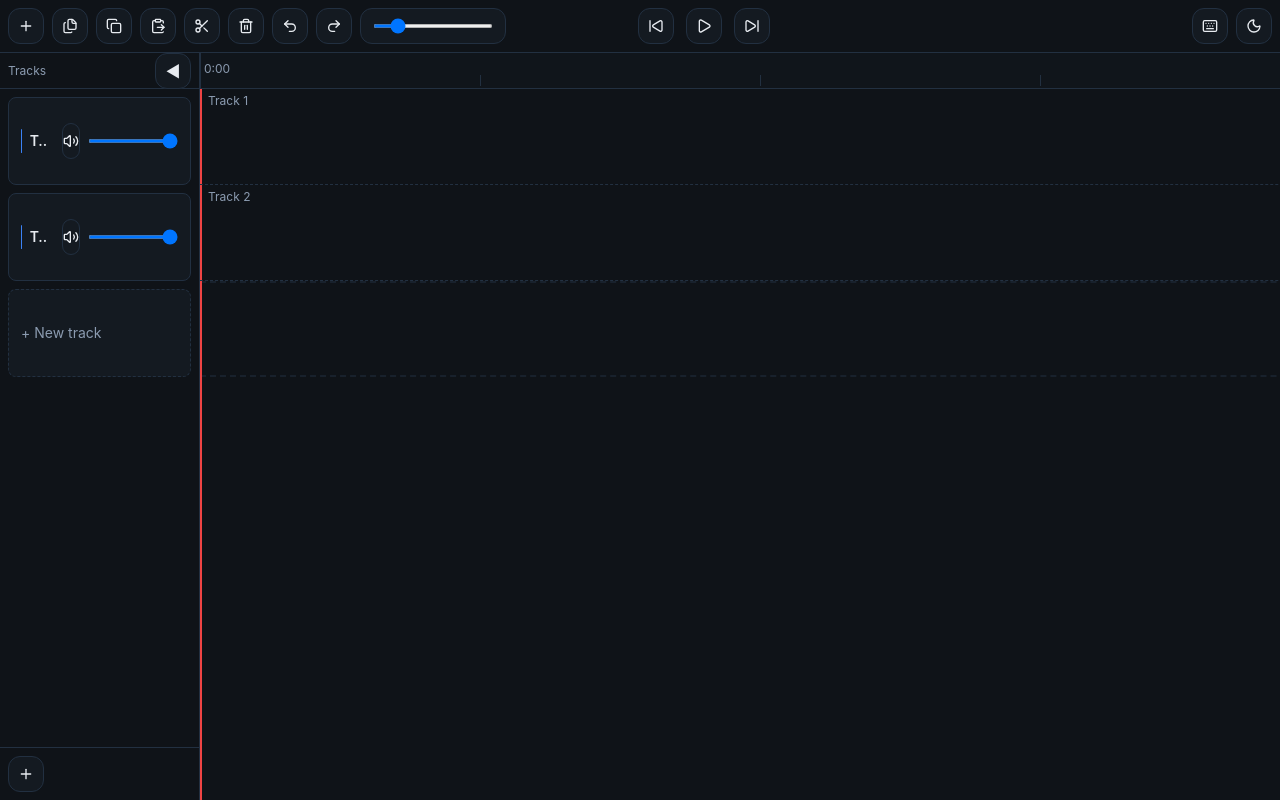
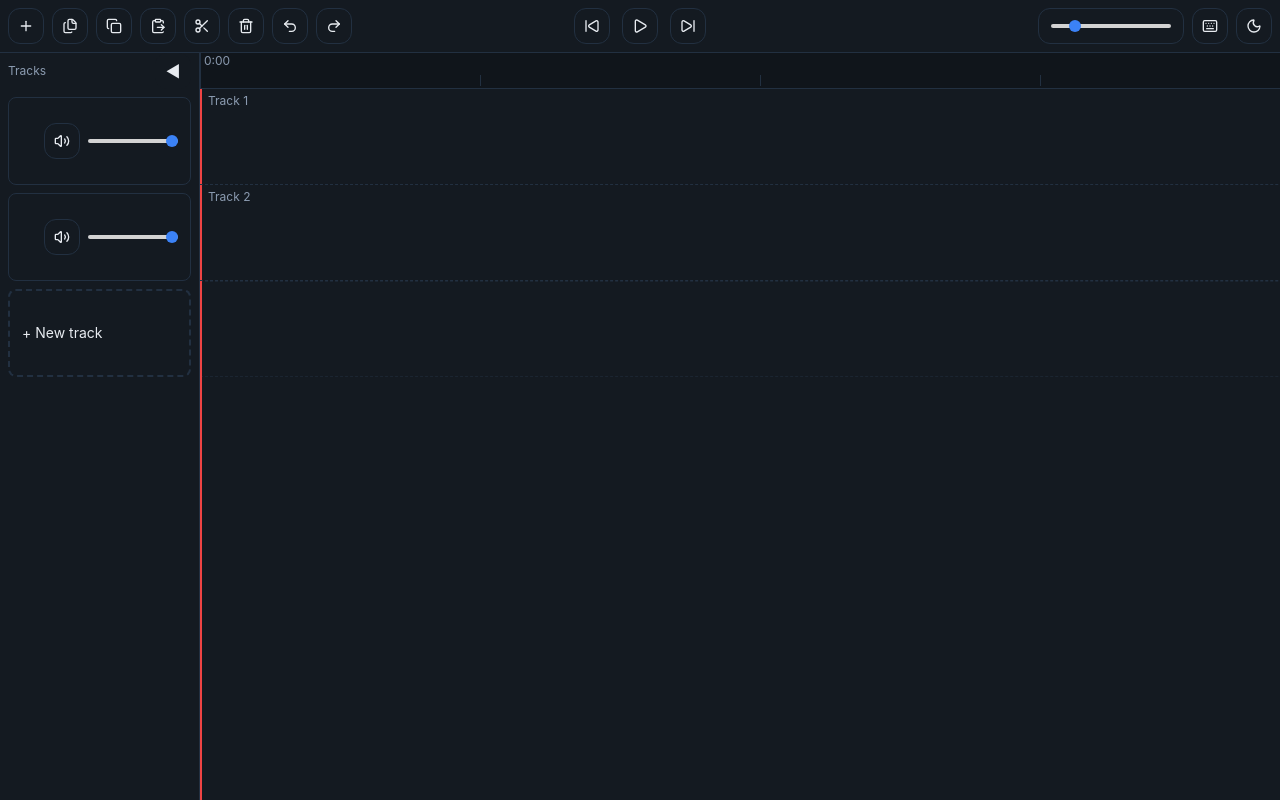
Before and after one commit to ZachRodgers/audio-editor-web, a React (Vite) app: page / in a window 1280 px wide. Shown: the top 800 px of the page. Built offline with nearby package versions, Linux system fonts and the light colour scheme.

Commit message:
CSS Fixes

```diff
--- a/src/components/IconButton.tsx
+++ b/src/components/IconButton.tsx
@@ -11,7 +11,6 @@ export const IconButton = forwardRef<HTMLButtonElement, Props>(function IconButt
     <button
       ref={ref}
       className={`iconbtn inline-flex items-center justify-center w-9 h-9 rounded-xl border ${className ?? ''}`}
-      style={{ background: 'var(--panel2)', borderColor: 'var(--border)' }}
       title={title}
       {...rest}
     >
--- a/src/components/Sidebar.tsx
+++ b/src/components/Sidebar.tsx
@@ -1,9 +1,6 @@
 import { useStore } from "../state/store";
-import { Volume2, Volume1, Volume, VolumeX, Plus } from "lucide-react";
+import { Volume2, Volume1, Volume, VolumeX } from "lucide-react";
 import { IconButton } from "./IconButton";
-
-const TRACK_HEIGHT = 96;
-const RULER_HEIGHT = 36; // matches approximate .ruler h-9
 
 function volIconName(g: number) {
     if (g <= 0) return VolumeX;
@@ -22,28 +19,23 @@ export function Sidebar() {
     const keyframeActive = useStore(s => !!s.keyframeClipId);
 
     return (
-        <aside className={`${sidebarCollapsed ? 'w-0 border-r-0' : ''} flex flex-col`} style={{ width: sidebarCollapsed ? 0 : 200, background: "var(--panel)", borderRight: `1px solid var(--border)`, opacity: keyframeActive ? 0.3 : 1, pointerEvents: keyframeActive ? 'none' : 'auto' }}>
-            <div className="side-top flex items-center justify-between px-2 border-b" style={{ borderColor: "var(--border)", height: RULER_HEIGHT }}>
-                <span className="text-xs" style={{ color: "var(--muted)" }}>Tracks</span>
+        <aside className={`${sidebarCollapsed ? 'w-0 border-r-0' : ''} sidebar-root flex flex-col`} style={{ width: sidebarCollapsed ? 0 : 200, opacity: keyframeActive ? 0.3 : 1, pointerEvents: keyframeActive ? 'none' : 'auto' }}>
+            <div className="side-top flex items-center justify-between px-2 border-b">
+                <span className="text-xs muted">Tracks</span>
                 <IconButton title="Collapse sidebar" onClick={toggleSidebar}>◀</IconButton>
             </div>
             <div className="trackList p-2 overflow-auto flex-1 flex flex-col gap-2">
                 {tracks.map((t) => {
                     const VolIcon = volIconName(t.muted ? 0 : t.gain);
                     return (
-                        <div key={t.id} className="trackRow flex items-center gap-2 rounded-xl p-2 border" style={{ background: "var(--panel2)", borderColor: "var(--border)", height: TRACK_HEIGHT - 8 }}>
-                            <div className="stripe w-1 h-6 rounded" style={{ background: "var(--hi)" }} />
-                            <div className="tname font-semibold text-sm truncate" style={{ width: 90 }}>{t.name}</div>
+                        <div key={t.id} className="trackRow trackRowHeight flex items-center gap-2 rounded-xl p-2 border overflow-visible">
                             <div className="flex-1" />
                             <IconButton title={t.muted ? 'Unmute' : 'Mute'} onClick={() => toggleMute(t.id)}><VolIcon className="w-4 h-4" /></IconButton>
                             <input className="range" title="Track volume" type="range" min="0" max="1" step="0.01" value={t.gain} onChange={(e) => setTrackGain(t.id, parseFloat((e.target as HTMLInputElement).value))} />
                         </div>
                     );
                 })}
-                <button onClick={addTrack} className="trackRow addRow border-dashed border rounded-xl p-2 text-left text-sm" style={{ borderColor: "var(--border)", color: "var(--muted)", height: TRACK_HEIGHT - 8 }}>+ New track</button>
-            </div>
-            <div className="side-bottom p-2 border-t flex gap-2 justify-between" style={{ borderColor: "var(--border)" }}>
-                <IconButton title="Add track" onClick={addTrack}><Plus className="w-4 h-4" /></IconButton>
+                <button onClick={addTrack} className="trackRow addRow trackRowHeight border-dashed border rounded-xl p-2 text-left text-sm">+ New track</button>
             </div>
         </aside>
     );
--- a/src/components/Toasts.tsx
+++ b/src/components/Toasts.tsx
@@ -2,9 +2,9 @@ export type Toast = { id: number; text: string; err?: boolean };
 
 export function Toasts({ items }: { items: Toast[] }) {
     return (
-        <div className="toasts fixed right-3 top-3 flex flex-col gap-2" style={{ zIndex: 50 }}>
+        <div className="toasts fixed right-3 top-3 flex flex-col gap-2">
             {items.map(t => (
-                <div key={t.id} className="toast text-xs px-3 py-2 rounded-xl border shadow" style={{ background: "var(--panel2)", color: "var(--text)", borderColor: t.err ? "var(--warn)" : "var(--border)" }}>{t.text}</div>
+                <div key={t.id} className={`toast ${t.err ? 'error' : ''} text-xs px-3 py-2 rounded-xl border shadow`}>{t.text}</div>
             ))}
         </div>
     );
--- a/src/components/Toolbar.tsx
+++ b/src/components/Toolbar.tsx
@@ -14,10 +14,10 @@ export function Toolbar({ isDark, onToggleTheme }: { isDark: boolean; onToggleTh
 
   return (
     <>
-      <div className="toolbar sticky top-0 z-10 flex items-center gap-3 p-2 border-b" style={{ background: "var(--panel)", borderColor: "var(--border)" }}>
+      <div className="toolbar sticky top-0 z-10 flex items-center gap-3 p-2 border-b">
         {/* Left group: AddMedia(+), Duplicate, Copy, Paste, Split, Delete, Undo, Redo, Zoom */}
         <div className={`flex items-center gap-2 flex-1 ${keyframeActive ? 'opacity-30 pointer-events-none' : ''}`}>
-          <label className="iconbtn inline-flex items-center justify-center w-9 h-9 rounded-xl border" title="Add media" style={{ background: "var(--panel2)", borderColor: "var(--border)" }}>
+          <label className="iconbtn inline-flex items-center justify-center w-9 h-9 rounded-xl border" title="Add media">
             <input className="hidden" accept="audio/*" multiple type="file" onChange={async (e) => {
               const files = Array.from(e.target.files || []);
               if (!files.length) return;
@@ -43,12 +43,9 @@ export function Toolbar({ isDark, onToggleTheme }: { isDark: boolean; onToggleTh
           <IconButton title="Copy" onClick={() => { const s = useStore.getState(); if (s.selectedClipId) s.copyClip(s.selectedClipId); }}><Copy className="w-4 h-4" /></IconButton>
           <IconButton title="Paste" onClick={() => { const s = useStore.getState(); let idx = 0; if (s.selectedClipId) { const ti = s.tracks.findIndex(t => t.clips.some(c => c.id === s.selectedClipId)); if (ti >= 0) idx = ti; } if (s.clipboard) s.pasteAt(s.transport.time, idx); }}><ClipboardPaste className="w-4 h-4" /></IconButton>
           <IconButton title="Split at playhead" onClick={() => { const s = useStore.getState(); if (s.selectedClipId) s.splitClip(s.selectedClipId, s.transport.time); else s.splitAllAt(s.transport.time); }}><Scissors className="w-4 h-4" /></IconButton>
-          <IconButton title="Delete" onClick={() => { const s = useStore.getState(); if (s.selectedClipId) s.deleteClip(s.selectedClipId); else { const host = document.createElement('div'); host.className = 'modal'; host.innerHTML = `<div class=\"dialog\"><header class=\"flex items-center gap-2 p-2 border-b\" style=\"border-color: var(--border)\"><div class=\"title\">Clear all clips?</div></header><div class=\"content p-3\">This will remove all clips from all tracks.</div><footer class=\"flex gap-2 justify-end p-2 border-t\" style=\"border-color: var(--border)\"><button id=\"no\" class=\"btn\">No</button><button id=\"yes\" class=\"btn\">Yes</button></footer></div>`; document.body.appendChild(host); host.querySelector('#no')?.addEventListener('click', () => { document.body.removeChild(host); }); host.querySelector('#yes')?.addEventListener('click', () => { useStore.setState(st => ({ tracks: st.tracks.map(t => ({ ...t, clips: [] })), selectedClipId: null } as any)); document.body.removeChild(host); }); } }}><Trash2 className="w-4 h-4" /></IconButton>
+          <IconButton title="Delete" onClick={() => { const s = useStore.getState(); if (s.selectedClipId) s.deleteClip(s.selectedClipId); else { const host = document.createElement('div'); host.className = 'modal'; host.innerHTML = `<div class=\"dialog\"><header class=\"flex items-center gap-2 p-2 border-b\"><div class=\"title\">Clear all clips?</div></header><div class=\"content p-3\">This will remove all clips from all tracks.</div><footer class=\"flex gap-2 justify-end p-2 border-t\"><button id=\"no\" class=\"btn\">No</button><button id=\"yes\" class=\"btn\">Yes</button></footer></div>`; document.body.appendChild(host); host.querySelector('#no')?.addEventListener('click', () => { document.body.removeChild(host); }); host.querySelector('#yes')?.addEventListener('click', () => { useStore.setState(st => ({ tracks: st.tracks.map(t => ({ ...t, clips: [] })), selectedClipId: null } as any)); document.body.removeChild(host); }); } }}><Trash2 className="w-4 h-4" /></IconButton>
           <IconButton title="Undo" onClick={() => useStore.getState().undo()}><Undo2 className="w-4 h-4" /></IconButton>
           <IconButton title="Redo" onClick={() => useStore.getState().redo()}><Redo2 className="w-4 h-4" /></IconButton>
-          <div className="iconbtn h-9 px-3 rounded-xl border flex items-center" style={{ background: "var(--panel2)", borderColor: "var(--border)" }}>
-            <input aria-label="Zoom" className="range" type="range" min={50} max={600} value={pxPerSecond} onChange={(e) => setZoom(parseInt((e.target as HTMLInputElement).value))} />
-          </div>
         </div>
 
         {/* Center group: Skip to start, Play/Pause, Next clip start */}
@@ -60,8 +57,12 @@ export function Toolbar({ isDark, onToggleTheme }: { isDark: boolean; onToggleTh
 
         {/* Right group: Keyboard, Theme */}
         <div className="flex items-center gap-2 flex-1 justify-end">
+          <div className="iconbtn h-9 px-3 rounded-xl border flex items-center">
+            <input aria-label="Zoom" className="range" type="range" min={50} max={600} value={pxPerSecond} onChange={(e) => setZoom(parseInt((e.target as HTMLInputElement).value))} />
+          </div>
           <IconButton title="Keyboard" aria-label="Keybinds" onClick={() => document.querySelector('.keybinds-modal')?.classList.remove('hidden')}><Keyboard className="w-4 h-4" /></IconButton>
           <IconButton title="Theme" aria-label="Theme" onClick={onToggleTheme}>{isDark ? <Moon className="w-4 h-4" /> : <Sun className="w-4 h-4" />}</IconButton>
+
         </div>
       </div>
       <KeybindsModal />
--- a/src/components/TrackLane.tsx
+++ b/src/components/TrackLane.tsx
@@ -104,12 +104,9 @@ export function TrackLane() {
         let trackIdx = Math.floor(clickY / 96);
         while (trackIdx >= useStore.getState().tracks.length) { useStore.getState().addTrack(); }
         const menu = document.createElement('div');
-        menu.style.position = 'fixed';
+        menu.className = 'ctxmenu';
         menu.style.left = `${x}px`; menu.style.top = `${y}px`;
-        menu.style.background = getComputedStyle(document.documentElement).getPropertyValue('--panel2');
-        menu.style.border = `1px solid ${getComputedStyle(document.documentElement).getPropertyValue('--border')}`;
-        menu.style.borderRadius = '8px'; menu.style.boxShadow = 'var(--shadow)'; menu.style.padding = '6px'; menu.style.zIndex = '9999';
-        const addItem = (label: string, cb: () => void) => { const i = document.createElement('div'); i.textContent = label; i.style.padding = '6px 10px'; i.style.cursor = 'pointer'; i.onmouseenter = () => (i.style.background = getComputedStyle(document.documentElement).getPropertyValue('--panel3')); i.onmouseleave = () => (i.style.background = 'transparent'); i.onclick = () => { cb(); cleanup(); }; menu.appendChild(i); };
+        const addItem = (label: string, cb: () => void) => { const i = document.createElement('div'); i.textContent = label; i.className = 'ctx-item'; i.onclick = () => { cb(); cleanup(); }; menu.appendChild(i); };
         const cleanup = () => { if (openCtxMenu) { try { document.body.removeChild(openCtxMenu); } catch { } openCtxMenu = null; window.removeEventListener('click', cleanup); } };
         addItem('Paste', () => useStore.getState().pasteAt(at, trackIdx));
         addItem('Split', () => useStore.getState().splitAllAt(useStore.getState().transport.time));
@@ -117,26 +114,26 @@ export function TrackLane() {
     };
 
     return (
-        <div ref={containerRef} className={`scroller relative flex-1 overflow-auto ${keyframeClipId ? 'pointer-events-auto' : ''}`} style={{ background: "var(--panel)" }} onDragOver={prevent} onDragEnter={prevent} onDrop={onDrop} onContextMenu={(e) => { e.preventDefault(); const host = e.currentTarget as HTMLDivElement; openBackgroundMenu(e.clientX, e.clientY, host); }} onMouseDown={(e) => { if (keyframeClipId && !(e.target as HTMLElement).closest('.clip')) closeKeyframe(); }}>
+        <div ref={containerRef} className={`scroller relative flex-1 overflow-auto ${keyframeClipId ? 'pointer-events-auto' : ''}`} onDragOver={prevent} onDragEnter={prevent} onDrop={onDrop} onContextMenu={(e) => { e.preventDefault(); const host = e.currentTarget as HTMLDivElement; openBackgroundMenu(e.clientX, e.clientY, host); }} onMouseDown={(e) => { if (keyframeClipId && !(e.target as HTMLElement).closest('.clip')) closeKeyframe(); }}>
             <div className="timeline relative" style={{ height: (tracks.length + 1) * 96, width: (duration * pps + 200), paddingBottom: keyframeClipId ? '18vh' : 0 }}>
                 {tracks.map((t, idx) => {
                     const isEditingTrack = idx === editingTrackIndex;
                     const rowHeight = isEditingTrack ? '75vh' : '96px';
                     return (
-                        <div key={t.id} className={`track absolute left-0 right-0 border-b border-dashed`} style={{ top: idx * 96, borderColor: "var(--border)", height: rowHeight as any, transition: 'height .25s ease', pointerEvents: isEditingTrack || editingTrackIndex < 0 ? 'auto' : 'none', zIndex: isEditingTrack ? 9000 : 3000, opacity: (editingTrackIndex >= 0 && !isEditingTrack) ? 0.3 : 1 }}>
-                            <div className="title absolute left-2 top-1 text-xs" style={{ color: "var(--muted)" }}>{t.name}</div>
+                        <div key={t.id} className={`track absolute left-0 right-0 border-b border-dashed`} style={{ top: idx * 96, height: rowHeight as any, pointerEvents: isEditingTrack || editingTrackIndex < 0 ? 'auto' : 'none', zIndex: isEditingTrack ? 9000 : 3000, opacity: (editingTrackIndex >= 0 && !isEditingTrack) ? 0.3 : 1 }}>
+                            <div className="title absolute left-2 top-1 text-xs">{t.name}</div>
                             {[...t.clips].sort((a, b) => a.start - b.start || a.id.localeCompare(b.id)).map((c, i) => (
                                 <ClipComponent key={c.id} clip={c} pps={pps} trackIndex={idx} zIndex={(keyframeClipId === c.id ? 9500 : (100 + i))} isEditingClip={keyframeClipId === c.id} onCloseEdit={closeKeyframe} />
                             ))}
                         </div>
                     );
                 })}
-                <div className="newTrackZone absolute left-0 right-0 opacity-50 hover:opacity-100 transition-opacity" style={{ top: tracks.length * 96, height: 96, border: `2px dashed var(--border)`, color: "var(--muted)", display: 'flex', alignItems: 'center', justifyContent: 'center', cursor: 'default' }}>Drop here to create a track</div>
+                <div className="newTrackZone absolute left-0 right-0 opacity-50 hover:opacity-100 transition-opacity" style={{ top: tracks.length * 96 }}>Drop here to create a track</div>
                 {overlaps.map((o, i) => (
-                    <div key={i} className="absolute bg-red-500/40 rounded pointer-events-none" style={{ left: o.left, top: o.top, width: o.width, height: 58, zIndex: 10000 }} />
+                    <div key={i} className="absolute bg-red-500/40 rounded pointer-events-none conflict" style={{ left: o.left, top: o.top, width: o.width }} />
                 ))}
             </div>
-            <div className="playhead absolute top-0 bottom-0" style={{ width: 2, background: "var(--warn)", left: time * pps }} />
+            <div className="playhead absolute top-0 bottom-0" style={{ left: time * pps }} />
             <div className="ghost hidden absolute h-[58px] border rounded-lg" />
             <div className="overlap hidden absolute rounded" />
         </div>
@@ -224,7 +221,7 @@ function ClipComponent({ clip, pps, trackIndex, zIndex, isEditingClip, onCloseEd
 
     return (
         <div
-            className={`clip absolute top-[26px] ${isEditingClip ? 'h-[calc(75vh-40px)]' : 'h-[58px]'} bg-[var(--clip)] border border-[var(--clip-border)] rounded-xl shadow-[var(--shadow)] ${isEditingClip ? 'cursor-default' : 'cursor-grab'} overflow-hidden ${isSelected ? 'ring-2 ring-[var(--hi)]' : ''}`}
+            className={`clip absolute top-[26px] ${isEditingClip ? 'h-[calc(75vh-40px)]' : 'h-[58px]'} border rounded-xl ${isEditingClip ? 'cursor-default' : 'cursor-grab'} overflow-hidden ${isSelected ? 'ring-2 ring-[var(--hi)]' : ''}`}
             style={{ left, width, zIndex, opacity: isEditingClip ? 1 : (useStore.getState().keyframeClipId ? 0.3 : 1) }}
             onClick={handleClick}
             onDoubleClick={handleDoubleClick}
@@ -233,16 +230,16 @@ function ClipComponent({ clip, pps, trackIndex, zIndex, isEditingClip, onCloseEd
             tabIndex={0}
             data-clip-id={clip.id}
         >
-            <div className="name absolute left-2 top-1 text-xs text-[var(--muted)] pointer-events-none">{clip.name}</div>
+            <div className="name absolute left-2 top-1 text-xs pointer-events-none">{clip.name}</div>
             <div className="wfwrap absolute inset-0 overflow-hidden">
                 <canvas className="wf absolute left-0 top-0 h-full w-full" data-peaks={clip.peaks ? JSON.stringify(clip.peaks) : undefined} style={{ opacity: isEditingClip ? 0.25 : 0.6 }}></canvas>
                 {!isEditingClip && Array.isArray(clip.automation) && clip.automation.length > 0 && (
                     <svg className="absolute inset-0 pointer-events-none" viewBox={`0 0 ${width} 58`} preserveAspectRatio="none">
-                        {(() => { const path = pts.map((p: any, i: number) => { const x = (p.t / clip.duration) * width, y = (1 - p.v) * (58); return `${i === 0 ? 'M' : 'L'} ${x} ${y}`; }).join(' '); return <path d={path} stroke="var(--hi)" fill="none" strokeWidth={1.5} /> })()}
+                        {(() => { const path = pts.map((p: any, i: number) => { const x = (p.t / clip.duration) * width, y = (1 - p.v) * (58); return `${i === 0 ? 'M' : 'L'} ${x} ${y}`; }).join(' '); return <path d={path} className="automation-path" /> })()}
                     </svg>
                 )}
                 {isEditingClip && (
-                    <div className="absolute inset-0" style={{ paddingLeft: 6, paddingTop: 8 }}>
+                    <div className="absolute inset-0 keyframe-pad">
                         <KeyframeCanvas clip={clip} pts={pts} onChange={applyPts} onDone={onCloseEdit} />
                     </div>
                 )}
@@ -262,7 +259,7 @@ function KeyframeCanvas({ clip, pts, onChange, onDone }: { clip: any; pts: any[]
     const onUp = () => setDragIdx(null);
     return (
         <div className="absolute left-0 right-0 top-0 bottom-0">
-            <canvas ref={ref} onMouseDown={onDown} onMouseMove={onMove} onMouseUp={onUp} style={{ width: '100%', height: '100%', background: 'transparent' }} />
+            <canvas ref={ref} onMouseDown={onDown} onMouseMove={onMove} onMouseUp={onUp} className="keyframe-canvas" />
             <div className="absolute right-3 top-3 flex gap-2">
                 <button className="btn" onClick={() => onChange([{ t: 0, v: 1 }, { t: clip.duration, v: 1 }])}>Reset</button>
                 <button className="btn" onClick={onDone}>Done</button>
--- a/src/index.css
+++ b/src/index.css
@@ -6,7 +6,7 @@
   --text: #0f172a;
   --muted: #6b6b6b;
   --panel: #ffffff;
-  --panel2: #ffffff;
+  --panel2: #d3d3d3;
   --panel3: #f7f7f7;
   --border: #dedede;
   --hi: #2563eb;
@@ -22,7 +22,7 @@
   --text: #e7ebf0;
   --muted: #8b9bb0;
   --panel: #0f1318;
-  --panel2: #141a21;
+  --panel: #141a21;
   --panel3: #10151b;
   --border: #223041;
   --hi: #3b82f6;
@@ -52,7 +52,7 @@ body {
 
 .iconbtn:hover {
   background: var(--panel3);
-  border-color: var(--hi);
+  border-color: var(--panel2);
   box-shadow: 0 1px 3px rgba(0, 0, 0, .06);
 }
 
@@ -64,6 +64,12 @@ body {
 .toolbar .range {
   height: 4px;
   width: 120px;
+}
+
+/* Default surface styles for icon-like controls */
+.iconbtn {
+  background: var(--panel);
+  border-color: var(--border);
 }
 
 /* Audio controls in sidebar: remove inner strokes */
@@ -78,7 +84,7 @@ body {
 /* Sidebar collapse button: remove strong stroke */
 .side-top .iconbtn {
   border-color: transparent;
-  background: var(--panel2);
+  background: var(--panel);
 }
 
 .side-top .iconbtn:hover {
@@ -91,11 +97,13 @@ body {
 }
 
 .range {
-  background: var(--panel3);
+  background: var(--panel2);
   border-radius: 4px;
   height: 4px;
   outline: none;
   width: 90px;
+  -webkit-appearance: none;
+  appearance: none;
 }
 
 .range::-webkit-slider-thumb {
@@ -104,6 +112,36 @@ body {
   border-radius: 50%;
   height: 12px;
   width: 12px;
+  border: none;
+  box-shadow: none;
+  filter: none;
+  outline: none;
+}
+
+/* Firefox */
+.range::-moz-range-thumb {
+  background: var(--hi);
+  border: none;
+  border-radius: 50%;
+  height: 12px;
+  width: 12px;
+  box-shadow: none;
+}
+
+/* IE/Edge Legacy */
+.range::-ms-thumb {
+  background: var(--hi);
+  border: none;
+  border-radius: 50%;
+  height: 12px;
+  width: 12px;
+  box-shadow: none;
+}
+
+/* Toolbar surface */
+.toolbar {
+  background: var(--panel);
+  border-color: var(--border);
 }
 
 .modal {
@@ -124,7 +162,7 @@ body {
 }
 
 .dialog {
-  background: var(--panel2);
+  background: var(--panel);
   border: 1px solid var(--border);
   border-radius: 12px;
   box-shadow: var(--shadow);
@@ -179,7 +217,7 @@ body {
 }
 
 .chip {
-  background: var(--panel2);
+  background: var(--panel);
   border-color: var(--border);
   color: var(--muted);
   font-size: 12px;
@@ -188,7 +226,7 @@ body {
 }
 
 .toast {
-  background: var(--panel2);
+  background: var(--panel);
   border: 1px solid var(--border);
   border-radius: 8px;
   padding: 12px 16px;
@@ -202,6 +240,11 @@ body {
 .toast.error {
   border-color: var(--warn);
   color: var(--warn);
+}
+
+/* Toast container */
+.toasts {
+  z-index: 50;
 }
 
 .clip {
@@ -233,21 +276,19 @@ body {
 }
 
 .trackRow {
-  background: var(--panel2);
+  background: var(--panel);
   border: 1px solid var(--border);
   border-radius: 8px;
   padding: 8px 12px;
   transition: all .15s ease;
+  overflow: visible;
+  /* ensure slider thumb shadows are not clipped */
 }
 
-.trackRow:hover {
-  background: var(--panel3);
-  border-color: var(--hi);
-}
 
 .addRow {
   border-style: dashed;
-  color: var(--muted);
+  border-width: 2px;
   cursor: pointer;
   transition: all .15s ease;
 }
@@ -255,5 +296,165 @@ body {
 .addRow:hover {
   border-color: var(--hi);
   color: var(--hi);
+}
+
+/* Ruler */
+.ruler {
+  background: var(--panel3);
+  border-color: var(--border);
+}
+
+.ruler .label {
+  color: var(--muted);
+}
+
+.tick-minor,
+.tick-major {
+  position: absolute;
+  width: 1px;
+  background: var(--border);
+}
+
+.tick-minor {
+  top: 22px;
+  height: 30%;
+}
+
+.tick-major {
+  top: 0;
+  height: 100%;
+}
+
+/* Sidebar root */
+.sidebar-root {
+  background: var(--panel);
+  border-right: 1px solid var(--border);
+}
+
+.side-top {
+  height: 36px;
+  border-bottom: none;
+}
+
+.stripe {
+  background: var(--hi);
+}
+
+.tname {
+  width: 90px;
+}
+
+/* Track lane */
+.scroller {
+  background: var(--panel);
+}
+
+.track {
+  border-color: var(--border);
+  transition: height .25s ease;
+}
+
+.track .title {
+  color: var(--muted);
+}
+
+.newTrackZone {
+  height: 96px;
+  border: 1px dashed var(--border);
+  color: var(--muted);
+  display: flex;
+  align-items: center;
+  justify-content: center;
+  cursor: default;
+}
+
+.newTrackZone:hover {
+  border-color: var(--hi);
+}
+
+.playhead {
+  width: 2px;
+  background: var(--warn);
+}
+
+.clip .name {
+  color: var(--muted);
+}
+
+.clip {
+  background: var(--clip);
+  border: 1px solid var(--clip-border);
+  box-shadow: var(--shadow);
+}
+
+.automation-path {
+  stroke: var(--hi);
+  stroke-width: 1.5;
+  fill: none;
+}
+
+.keyframe-canvas {
+  width: 100%;
+  height: 100%;
+  background: transparent;
+}
+
+.keyframe-pad {
+  padding-left: 6px;
+  padding-top: 8px;
+}
+
+/* Context menu */
+.ctxmenu {
+  position: fixed;
+  background: var(--panel);
+  border: 1px solid var(--border);
+  border-radius: 8px;
+  box-shadow: var(--shadow);
+  z-index: 9999;
+}
+
+.ctx-item {
+  padding: 5px 15px;
+  cursor: pointer;
+}
+
+.ctx-item:hover {
   background: var(--panel3);
 }
+
+/* Automation modal */
+.automation-shell {
+  top: 60px;
+  height: 75vh;
+}
+
+.panel-surface {
+  background: var(--panel);
+  border: 1px solid var(--border);
+}
+
+.automation-canvas {
+  width: 100%;
+  height: 100%;
+  border-radius: 10px;
+  background: var(--panel3);
+  padding: 10px;
+  box-sizing: border-box;
+}
+
+/* Muted text */
+.muted {
+  color: var(--muted);
+}
+
+/* Dim overlay utility */
+.overlay-dim {
+  background: rgba(0, 0, 0, .6);
+  z-index: 9998;
+}
+
+/* Fixed heights */
+.trackRowHeight {
+  height: 88px;
+}
```
Also changed, not shown: src/components/AutomationModal.tsx (+5 -5 lines), src/components/Ruler.tsx (+3 -4 lines).
